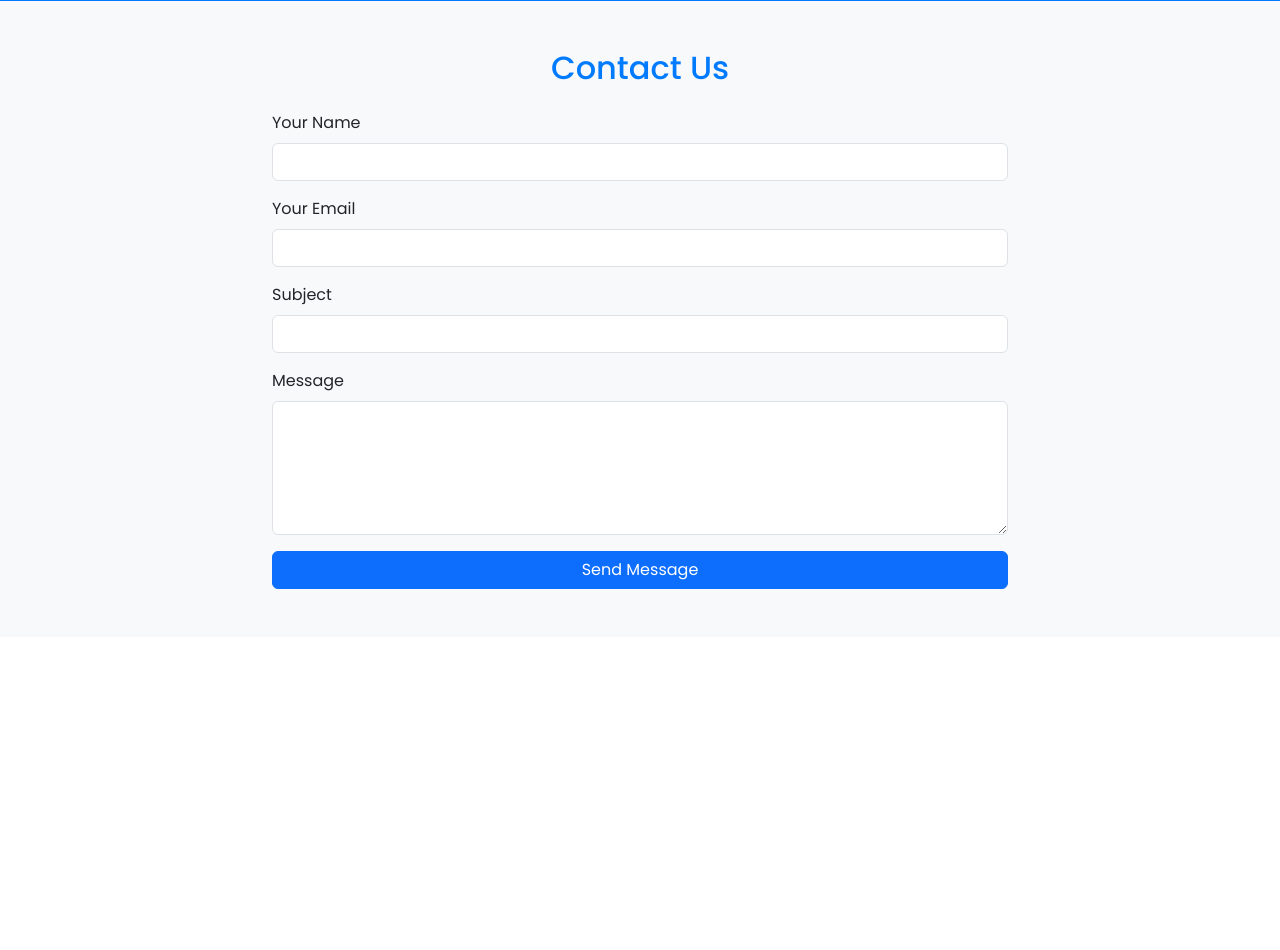
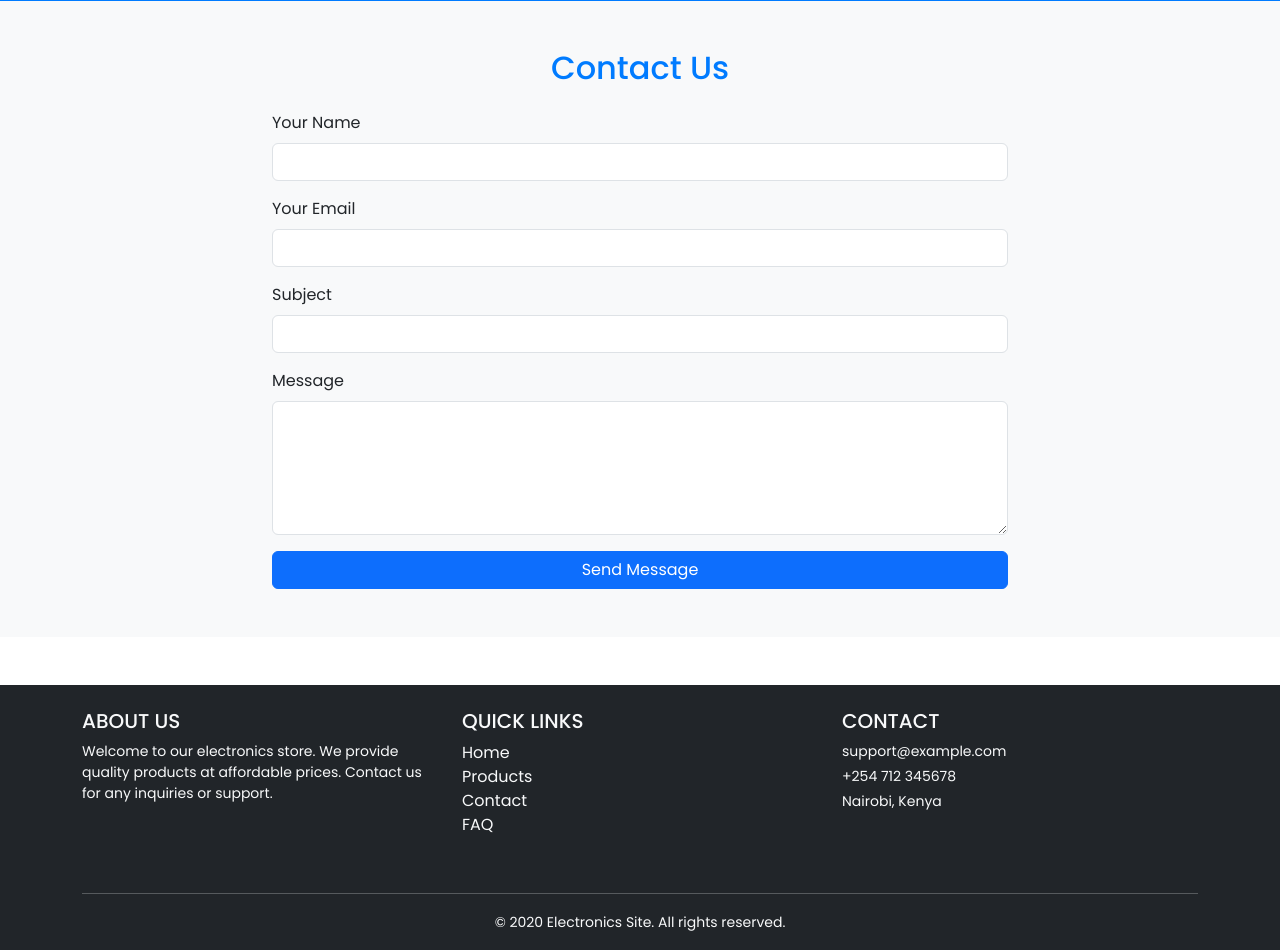
Before and after one commit to GERRY-01/Electronics-Ecommerce-app, a Django app: template templates/home.html in a window 1280 px wide. Shown: the part 2800-3750 px from the top of the page. Before the commit the page ends 3389 px from the top, so only its background shows below. Run offline with Django 3.2, Linux system fonts and the light colour scheme; the template is opened without the code that fills it: most values are stand-ins (such as "Sample title", 1, 10 or a date in 2020); grey boxes marked "Sample" are stand-in pictures.

Commit message:
added the footer

```diff
--- a/templates/home.html
+++ b/templates/home.html
@@ -633,6 +633,49 @@
 </section>
 
 
+<!-- footer -->
+<footer class="bg-dark text-light pt-4 mt-5">
+  <div class="container">
+    <div class="row">
+
+      <!-- About Section -->
+      <div class="col-md-4 mb-4">
+        <h5 class="text-uppercase">About Us</h5>
+        <p class="small">
+          Welcome to our electronics store. We provide quality products at affordable prices. Contact us for any inquiries or support.
+        </p>
+      </div>
+
+      <!-- Quick Links -->
+      <div class="col-md-4 mb-4">
+        <h5 class="text-uppercase">Quick Links</h5>
+        <ul class="list-unstyled">
+          <li><a href="/" class="text-light text-decoration-none">Home</a></li>
+          <li><a href="#products" class="text-light text-decoration-none">Products</a></li>
+          <li><a href="#contact" class="text-light text-decoration-none">Contact</a></li>
+          <li><a href="#faq" class="text-light text-decoration-none">FAQ</a></li>
+        </ul>
+      </div>
+
+      <!-- Contact Info -->
+      <div class="col-md-4 mb-4">
+        <h5 class="text-uppercase">Contact</h5>
+        <p class="small mb-1"><i class="bi bi-envelope"></i> support@example.com</p>
+        <p class="small mb-1"><i class="bi bi-phone"></i> +254 712 345678</p>
+        <p class="small"><i class="bi bi-geo-alt"></i> Nairobi, Kenya</p>
+      </div>
+
+    </div>
+
+    <hr class="border-top border-light" />
+
+    <div class="text-center pb-3">
+      <small>&copy; {{ now|date:"Y" }} Electronics Site. All rights reserved.</small>
+    </div>
+  </div>
+</footer>
+
+
 
   <script src="https://cdn.jsdelivr.net/npm/bootstrap@5.3.0/dist/js/bootstrap.bundle.min.js"></script>
   <!-- AOS Script -->
```
